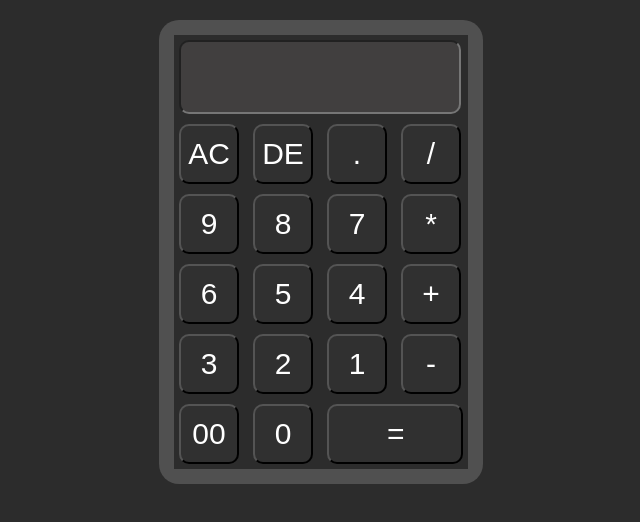
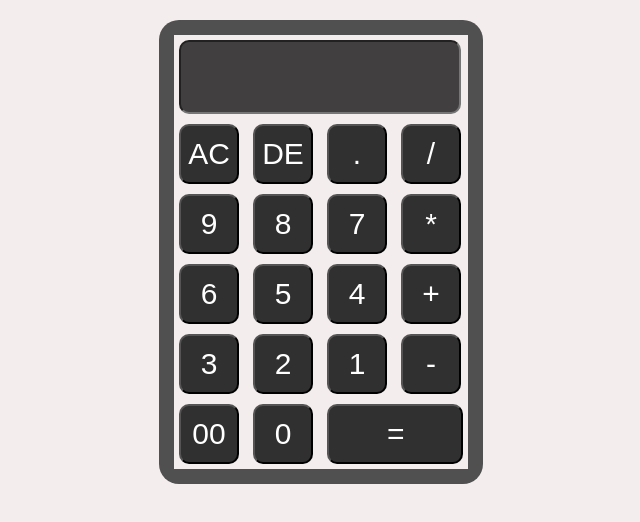
Before and after one commit to Usmankhan296/JS_Calculator, a plain HTML site: page index.html in a window 1280 px wide. Shown: the whole page, without its empty margins (319-959 px from the left). Drawn offline with Linux system fonts and the light colour scheme.

Commit message:
style.css

```diff
--- a/style.css
+++ b/style.css
@@ -1,7 +1,7 @@
  * {
         padding: 0;
         margin: 0;
-        background-color: rgb(44, 44, 44);
+        background-color: rgb(243, 237, 237 );
 
     }
 
```
